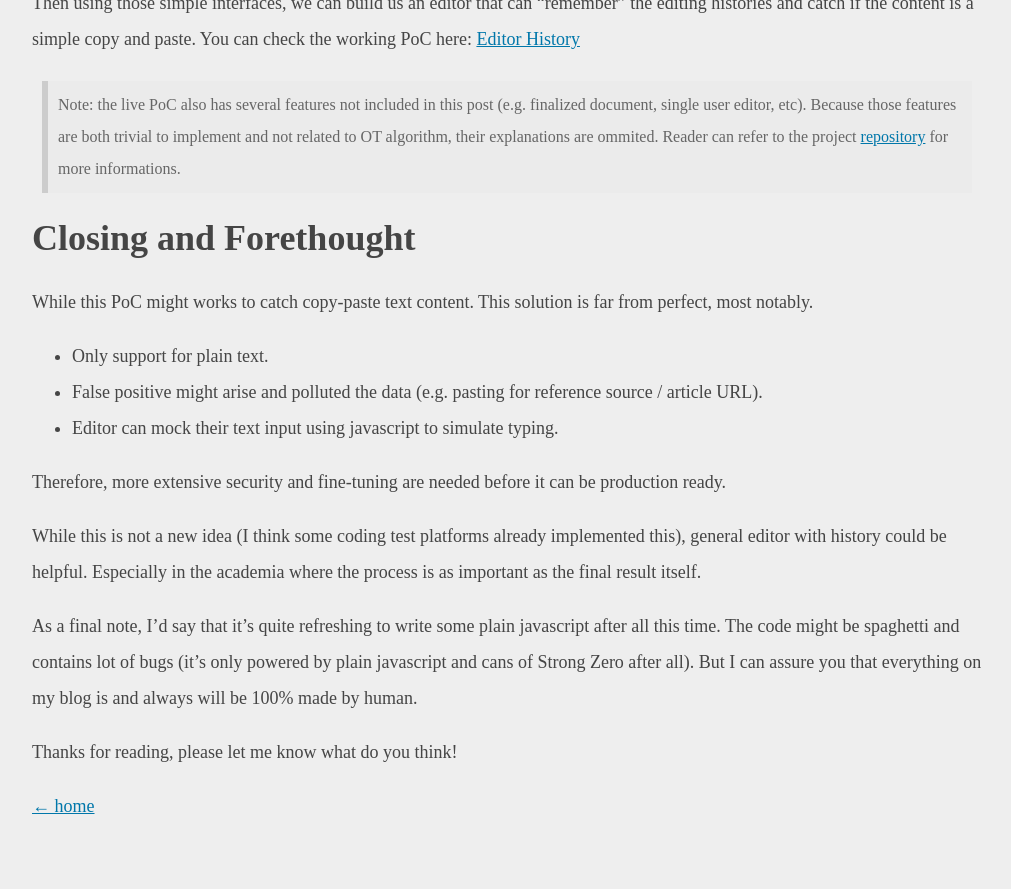
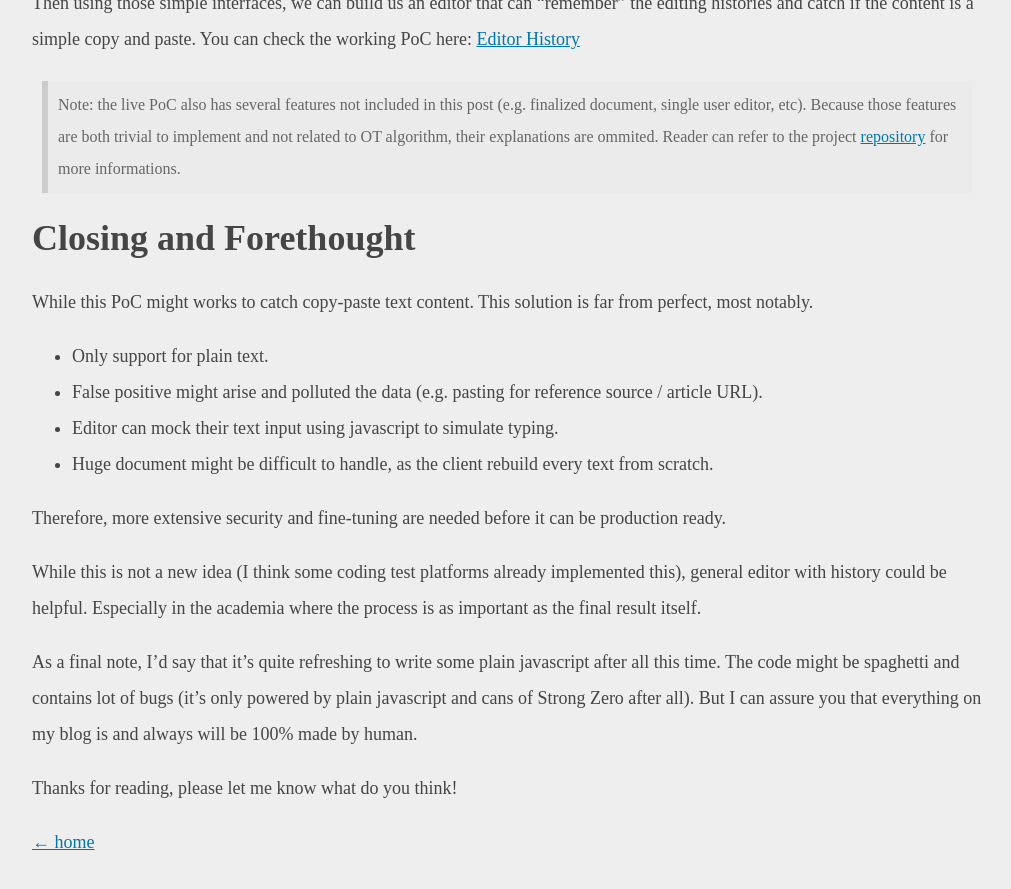
Before and after one commit to alvinmatias69/alvinmatias69.github.io, a Jekyll site: the page built from _posts/2026-05-14-poc-editor-with-history.md, in a window 1280 px wide and 900 px high, scrolled down 8225 px. Shown: the top 889 px of the window, without its empty margins (133-1144 px from the left). Built offline with Jekyll 4.4.1, drawn with Linux system fonts in a browser that asks for light colours; before the commit the page ends 9089 px from its top, so only the background shows below that.

Commit message:
Fix: add one disadvantage

```diff
--- a/_posts/2026-05-14-poc-editor-with-history.md
+++ b/_posts/2026-05-14-poc-editor-with-history.md
@@ -292,6 +292,7 @@ This solution is far from perfect, most notably.
 - Only support for plain text.
 - False positive might arise and polluted the data (e.g. pasting for reference source / article URL).
 - Editor can mock their text input using javascript to simulate typing.
+- Huge document might be difficult to handle, as the client rebuild every text from scratch.
 
 Therefore, more extensive security and fine-tuning are needed before it can be production ready.
 
```
Also changed, not shown: 2 other files.
